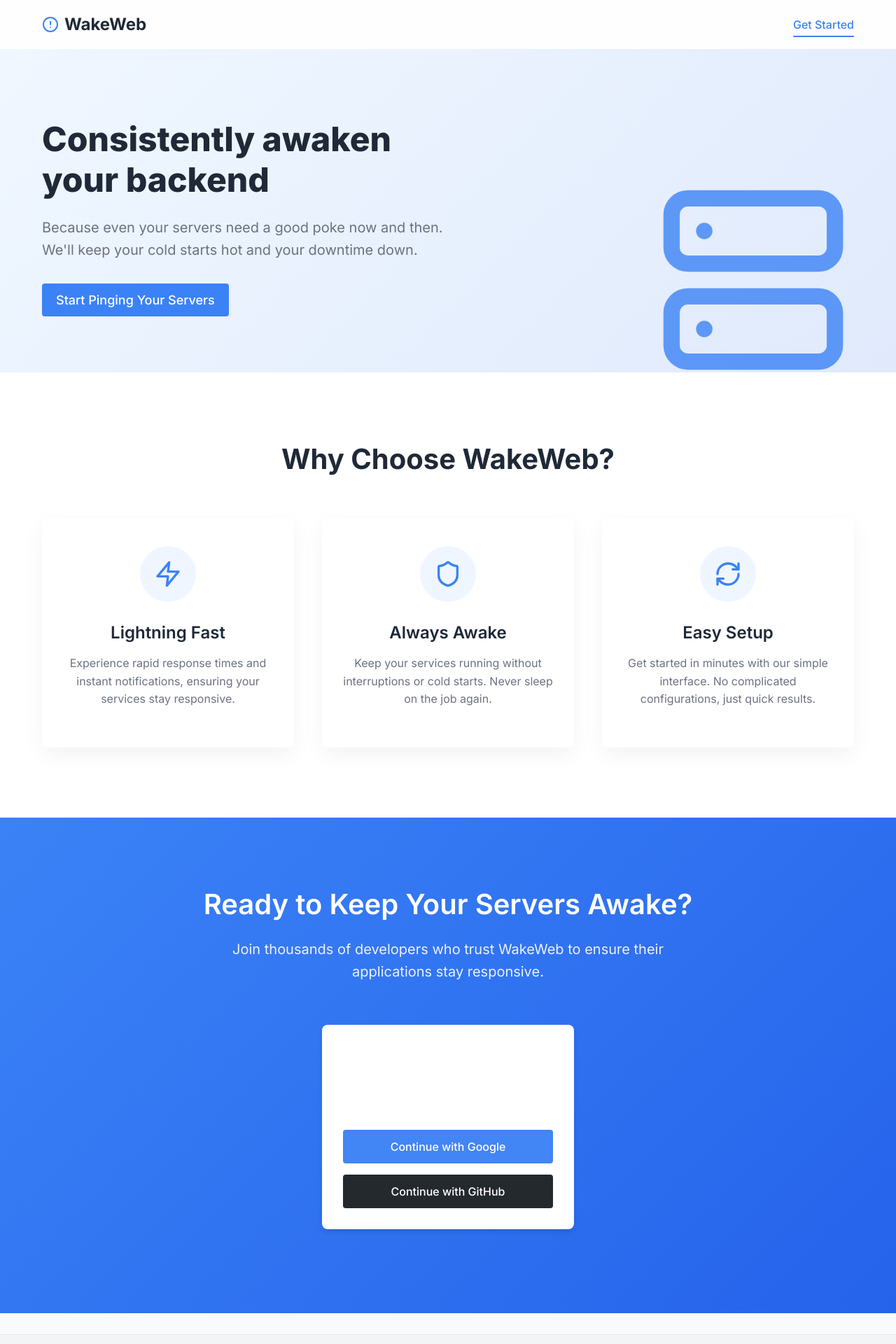
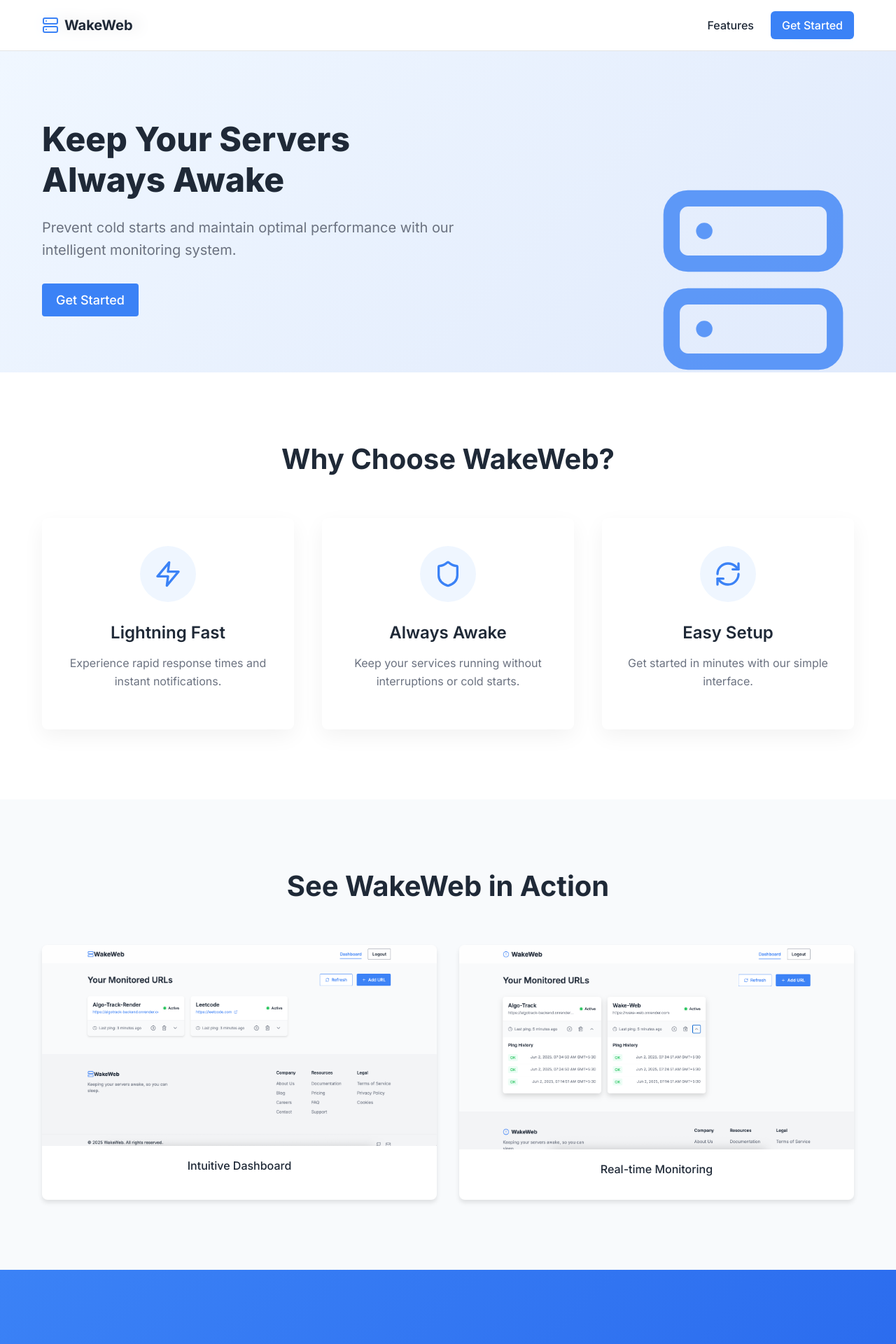
Before and after one commit to shivan2004/wake-web-frontend, a React (Vite) app: page / in a window 1280 px wide. Shown: the top 1920 px of the page at 70% size. Built offline with nearby package versions, Linux system fonts and the light colour scheme; no server answers.

Commit message:
added images section, resolved refresh glitch

```diff
--- a/src/components/common/Footer.css
+++ b/src/components/common/Footer.css
@@ -10,6 +10,12 @@
   flex-wrap: wrap;
   gap: 40px;
 }
+
+.server-icon {
+  color: var(--color-primary);
+  opacity: 0.8;
+}
+
 
 .footer-content {
   max-width: 320px;
--- a/src/components/common/Footer.jsx
+++ b/src/components/common/Footer.jsx
@@ -1,5 +1,5 @@
 import React from 'react';
-import { AlertCircle, Github as GitHub, Mail, Heart } from 'lucide-react';
+import {AlertCircle, Github as GitHub, Mail, Heart, Server} from 'lucide-react';
 import './Footer.css';
 
 const Footer = () => {
@@ -10,7 +10,7 @@
       <div className="container footer-container">
         <div className="footer-content">
           <div className="footer-logo">
-            <AlertCircle className="logo-icon" />
+            <Server className="nav-logo" />
             <span>WakeWeb</span>
           </div>
           <p className="footer-tagline">Keeping your servers awake, so you can sleep.</p>
--- a/src/components/common/Header.jsx
+++ b/src/components/common/Header.jsx
@@ -1,6 +1,6 @@
 import React, { useState, useEffect } from 'react';
 import { Link, useLocation } from 'react-router-dom';
-import { Menu, X, AlertCircle } from 'lucide-react';
+import {Menu, X, AlertCircle, Server} from 'lucide-react';
 import { useAuth } from '../../contexts/AuthContext';
 import './Header.css';
 
@@ -31,9 +31,16 @@
     <header className={`header ${scrolled ? 'header-scrolled' : ''}`}>
       <div className="container header-container">
         <Link to="/" className="logo" onClick={closeMobileMenu}>
-          <AlertCircle className="logo-icon" />
+          <Server className="nav-logo" />
           <span>WakeWeb</span>
         </Link>
+
+      {/*<header className={`header ${scrolled ? 'header-scrolled' : ''}`}>*/}
+      {/*  <div className="container header-container">*/}
+      {/*    <Link to="/" className="logo" onClick={closeMobileMenu}>*/}
+      {/*      <img src="/public/wake-web-logo.png" alt="WakeWeb Logo" className="logo-icon rounded-logo" />*/}
+      {/*      <span>WakeWeb</span>*/}
+      {/*    </Link>*/}
 
         <div className="mobile-menu-toggle" onClick={toggleMobileMenu}>
           {mobileMenuOpen ? <X size={24} /> : <Menu size={24} />}
--- a/src/pages/Dashboard.css
+++ b/src/pages/Dashboard.css
@@ -8,6 +8,11 @@
   align-items: center;
   margin-bottom: 40px;
 }
+.server-icon {
+  color: var(--color-primary);
+  opacity: 0.8;
+}
+
 
 .dashboard-header h1 {
   margin: 0;
--- a/src/pages/Home.css
+++ b/src/pages/Home.css
@@ -1,3 +1,109 @@
+/* Navbar styles */
+.navbar {
+  position: fixed;
+  top: 0;
+  left: 0;
+  right: 0;
+  background-color: rgba(255, 255, 255, 0.9);
+  backdrop-filter: blur(10px);
+  z-index: 100;
+  padding: 1rem 0;
+  border-bottom: 1px solid rgba(0, 0, 0, 0.1);
+}
+
+.navbar-container {
+  display: flex;
+  justify-content: space-between;
+  align-items: center;
+}
+
+.nav-left {
+  display: flex;
+  align-items: center;
+  gap: 0.5rem;
+}
+
+.nav-logo {
+  color: var(--color-primary);
+}
+
+.nav-brand {
+  font-weight: 700;
+  font-size: 1.25rem;
+}
+
+.nav-right {
+  display: flex;
+  align-items: center;
+  gap: 1.5rem;
+}
+
+.nav-link {
+  color: var(--color-text);
+  text-decoration: none;
+  font-weight: 500;
+  transition: color 0.3s ease;
+  background: none;
+  border: none;
+  cursor: pointer;
+}
+
+.nav-link:hover {
+  color: var(--color-primary);
+}
+
+.nav-button {
+  background-color: var(--color-primary);
+  color: white;
+  padding: 0.5rem 1rem;
+  border-radius: 0.375rem;
+  font-weight: 500;
+  transition: background-color 0.3s ease;
+  border: none;
+  cursor: pointer;
+}
+
+.nav-button:hover {
+  background-color: var(--color-primary-dark);
+}
+
+/* Screenshots section */
+.screenshots-section {
+  padding: 100px 0;
+  background-color: #f8fafc;
+}
+
+.screenshots-grid {
+  display: grid;
+  grid-template-columns: repeat(auto-fit, minmax(300px, 1fr));
+  gap: 2rem;
+  margin-top: 3rem;
+}
+
+.screenshot-card {
+  background: white;
+  border-radius: 0.5rem;
+  overflow: hidden;
+  box-shadow: 0 4px 6px rgba(0, 0, 0, 0.1);
+  transition: transform 0.3s ease;
+}
+
+.screenshot-card:hover {
+  transform: translateY(-4px);
+}
+
+.screenshot-img {
+  width: 100%;
+  height: auto;
+  object-fit: cover;
+}
+
+.screenshot-caption {
+  padding: 1rem;
+  text-align: center;
+  font-weight: 500;
+}
+
 /* Hero Section */
 .hero-section {
   padding: 100px 0 80px;
@@ -45,75 +151,6 @@
 .server-icon {
   color: var(--color-primary);
   opacity: 0.8;
-}
-
-/* Auth Form Container */
-.auth-form-container {
-  max-width: 400px;
-  margin: 0 auto;
-  padding: 20px;
-}
-
-.auth-form {
-  background: white;
-  padding: 30px;
-  border-radius: 8px;
-  box-shadow: 0 4px 6px rgba(0, 0, 0, 0.1);
-}
-
-.auth-form-title {
-  text-align: center;
-  color: var(--color-text);
-  margin-bottom: 24px;
-  font-size: 1.5rem;
-}
-
-.oauth-buttons {
-  display: flex;
-  flex-direction: column;
-  gap: 16px;
-}
-
-.auth-submit-button {
-  width: 100%;
-  padding: 12px 24px;
-  border-radius: 4px;
-  font-weight: 500;
-  text-align: center;
-  transition: all 0.3s ease;
-  text-decoration: none;
-}
-
-.google-btn {
-  background-color: #4285f4;
-  color: white;
-}
-
-.google-btn:hover {
-  background-color: #357abd;
-  transform: translateY(-2px);
-}
-
-.github-btn {
-  background-color: #24292e;
-  color: white;
-}
-
-.github-btn:hover {
-  background-color: #1a1e22;
-  transform: translateY(-2px);
-}
-
-@keyframes float {
-  0% {
-    transform: translateY(-50%) translateX(0);
-  }
-  50% {
-    transform: translateY(-50%) translateX(10px) translateY(-10px);
-  }
-  100% {
-    transform: translateY(-50%) translateX(0);
-  }
 }
 
 /* Features Section */
@@ -172,61 +209,6 @@
   line-height: 1.6;
 }
 
-/* How It Works Section */
-.how-it-works-section {
-  padding: 100px 0;
-  background-color: var(--color-background);
-}
-
-.steps-container {
-  display: grid;
-  grid-template-columns: repeat(auto-fit, minmax(300px, 1fr));
-  gap: 40px;
-  margin-top: 50px;
-}
-
-.step {
-  text-align: center;
-  padding: 30px;
-  position: relative;
-}
-
-.step:not(:last-child)::after {
-  content: '';
-  position: absolute;
-  top: 35px;
-  right: -20px;
-  width: 40px;
-  height: 2px;
-  background-color: var(--color-primary);
-  display: none;
-}
-
-.step-number {
-  width: 50px;
-  height: 50px;
-  background-color: var(--color-primary);
-  color: white;
-  border-radius: 50%;
-  display: flex;
-  align-items: center;
-  justify-content: center;
-  font-size: 1.25rem;
-  font-weight: 600;
-  margin: 0 auto 20px;
-}
-
-.step h3 {
-  font-size: 1.5rem;
-  margin-bottom: 1rem;
-  color: var(--color-text);
-}
-
-.step p {
-  color: var(--color-text-light);
-  line-height: 1.6;
-}
-
 /* CTA Section */
 .cta-section {
   padding: 100px 0;
@@ -253,39 +235,76 @@
   line-height: 1.6;
 }
 
-.login-buttons {
-  display: flex;
-  gap: 20px;
-  justify-content: center;
-  flex-wrap: wrap;
+/* Auth Form Container */
+.auth-form-container {
+  max-width: 400px;
+  margin: 0 auto;
+  padding: 20px;
 }
 
-.login-buttons .btn {
-  min-width: 200px;
+.auth-form {
+  background: white;
+  padding: 30px;
+  border-radius: 8px;
+  box-shadow: 0 4px 6px rgba(0, 0, 0, 0.1);
 }
 
-.btn-primary {
-  background-color: white;
-  color: var(--color-primary);
+.auth-form-title {
+  text-align: center;
+  color: var(--color-text);
+  margin-bottom: 24px;
+  font-size: 1.5rem;
 }
 
-.btn-primary:hover {
-  background-color: #F9FAFB;
+.oauth-buttons {
+  display: flex;
+  flex-direction: column;
+  gap: 16px;
+}
+
+.auth-submit-button {
+  width: 100%;
+  padding: 12px 24px;
+  border-radius: 4px;
+  font-weight: 500;
+  text-align: center;
+  transition: all 0.3s ease;
+  text-decoration: none;
+  display: inline-block;
+}
+
+.google-btn {
+  background-color: #4285f4;
+  color: white;
+}
+
+.google-btn:hover {
+  background-color: #357abd;
   transform: translateY(-2px);
 }
 
-.btn-secondary {
-  background-color: transparent;
+.github-btn {
+  background-color: #24292e;
   color: white;
-  border: 1px solid white;
 }
 
-.btn-secondary:hover {
-  background-color: rgba(255, 255, 255, 0.1);
+.github-btn:hover {
+  background-color: #1a1e22;
   transform: translateY(-2px);
 }
 
-/* Responsive Styles */
+@keyframes float {
+  0% {
+    transform: translateY(-50%) translateX(0);
+  }
+  50% {
+    transform: translateY(-50%) translateX(10px) translateY(-10px);
+  }
+  100% {
+    transform: translateY(-50%) translateX(0);
+  }
+}
+
 @media (max-width: 1024px) {
   .hero-image {
     position: relative;
@@ -304,10 +323,6 @@
 
   .hero-content {
     text-align: center;
-  }
-
-  .step:not(:last-child)::after {
-    display: none;
   }
 }
 
@@ -332,12 +347,7 @@
     font-size: 1.125rem;
   }
 
-  .login-buttons {
-    flex-direction: column;
-    gap: 16px;
-  }
-
-  .login-buttons .btn {
-    width: 100%;
+  .auth-form-container {
+    padding: 10px;
   }
 }
--- a/src/pages/Home.jsx
+++ b/src/pages/Home.jsx
@@ -1,39 +1,70 @@
-import React from 'react';
+import React, { useRef } from 'react';
 import { useNavigate } from 'react-router-dom';
-import { Zap, Shield, RefreshCw, Server } from 'lucide-react';
+import { Zap, Shield, RefreshCw, Server, ExternalLink } from 'lucide-react';
 import { useAuth } from '../contexts/AuthContext';
 import './Home.css';
 
 const Home = () => {
   const { isAuthenticated } = useAuth();
   const navigate = useNavigate();
-  const API_URL = import.meta.env.VITE_API_URL
+  const API_URL = import.meta.env.VITE_API_URL;
+  const featuresRef = useRef(null);
+  const loginRef = useRef(null);
 
   const handleGetStarted = () => {
     if (isAuthenticated) {
       navigate('/dashboard');
     } else {
-      const loginSection = document.getElementById('login-section');
-      if (loginSection) {
-        loginSection.scrollIntoView({ behavior: 'smooth' });
-      }
+      loginRef.current?.scrollIntoView({ behavior: 'smooth' });
     }
+  };
+
+  const scrollToFeatures = () => {
+    featuresRef.current?.scrollIntoView({ behavior: 'smooth' });
   };
 
   return (
       <div className="home-page">
+        <nav className="navbar">
+          <div className="container navbar-container">
+            <div className="nav-left">
+              <Server className="nav-logo" />
+              <span className="nav-brand">WakeWeb</span>
+            </div>
+            <div className="nav-right">
+              <button onClick={scrollToFeatures} className="nav-link">Features</button>
+              {!isAuthenticated && (
+                  <button
+                      className="nav-button"
+                      onClick={handleGetStarted}
+                  >
+                    Get Started
+                  </button>
+              )}
+              {isAuthenticated && (
+                  <button
+                      className="nav-button"
+                      onClick={() => navigate('/dashboard')}
+                  >
+                    Dashboard
+                  </button>
+              )}
+            </div>
+          </div>
+        </nav>
+
         <section className="hero-section">
           <div className="container">
             <div className="hero-content">
-              <h1 className="hero-title">Consistently awaken your backend</h1>
+              <h1 className="hero-title">Keep Your Servers Always Awake</h1>
               <p className="hero-subtitle">
-                Because even your servers need a good poke now and then. We'll keep your cold starts hot and your downtime down.
+                Prevent cold starts and maintain optimal performance with our intelligent monitoring system.
               </p>
               <button
                   className="btn btn-primary hero-cta"
                   onClick={handleGetStarted}
               >
-                Start Pinging Your Servers
+                Get Started
               </button>
             </div>
             <div className="hero-image">
@@ -42,7 +73,7 @@
           </div>
         </section>
 
-        <section className="features-section">
+        <section ref={featuresRef} className="features-section">
           <div className="container">
             <h2 className="section-title">Why Choose WakeWeb?</h2>
             <div className="features-grid">
@@ -51,7 +82,7 @@
                   <Zap size={40} />
                 </div>
                 <h3>Lightning Fast</h3>
-                <p>Experience rapid response times and instant notifications, ensuring your services stay responsive.</p>
+                <p>Experience rapid response times and instant notifications.</p>
               </div>
 
               <div className="feature-card">
@@ -59,7 +90,7 @@
                   <Shield size={40} />
                 </div>
                 <h3>Always Awake</h3>
-                <p>Keep your services running without interruptions or cold starts. Never sleep on the job again.</p>
+                <p>Keep your services running without interruptions or cold starts.</p>
               </div>
 
               <div className="feature-card">
@@ -67,21 +98,37 @@
                   <RefreshCw size={40} />
                 </div>
                 <h3>Easy Setup</h3>
-                <p>Get started in minutes with our simple interface. No complicated configurations, just quick results.</p>
+                <p>Get started in minutes with our simple interface.</p>
               </div>
             </div>
           </div>
         </section>
 
-        <section className="cta-section" id="login-section">
+        <section className="screenshots-section">
+          <div className="container">
+            <h2 className="section-title">See WakeWeb in Action</h2>
+            <div className="screenshots-grid">
+              <div className="screenshot-card">
+                <img src="public/Img1.png" alt="Dashboard Screenshot" className="screenshot-img" />
+                <p className="screenshot-caption">Intuitive Dashboard</p>
+              </div>
+              <div className="screenshot-card">
+                <img src="public/Img2.png" alt="Monitoring Screenshot" className="screenshot-img" />
+                <p className="screenshot-caption">Real-time Monitoring</p>
+              </div>
+            </div>
+          </div>
+        </section>
+
+        <section ref={loginRef} className="cta-section">
           <div className="container">
             <div className="cta-content">
               <h2>Ready to Keep Your Servers Awake?</h2>
-              <p>Join thousands of developers who trust WakeWeb to ensure their applications stay responsive.</p>
+              <p>Join developers who trust WakeWeb to ensure their applications stay responsive.</p>
               {!isAuthenticated && (
                   <div className="auth-form-container">
                     <div className="auth-form">
-                      <h2 className="auth-form-title">Login to Your Account</h2>
+                      <h2 className="auth-form-title text-black">Login to Your Account</h2>
                       <div className="oauth-buttons">
                         <a href={`${API_URL}/oauth2/authorization/google`} className="auth-submit-button google-btn">
                           Continue with Google
@@ -93,14 +140,6 @@
                     </div>
                   </div>
               )}
-              {isAuthenticated && (
-                  <button
-                      className="btn btn-primary"
-                      onClick={() => navigate('/dashboard')}
-                  >
-                    Go to Dashboard
-                  </button>
-              )}
             </div>
           </div>
         </section>
```
Also changed, not shown: src/App.jsx (+8 -7 lines), src/components/common/Header.css (+13 -0 lines), src/components/dashboard/UrlCard.css (+17 -0 lines), src/components/dashboard/UrlCard.jsx (+13 -12 lines), src/contexts/AuthContext.jsx (+18 -1 lines), src/contexts/ThemeContext.jsx (+8 -2 lines), public/Img1.png (added), public/Img2.png (added).
